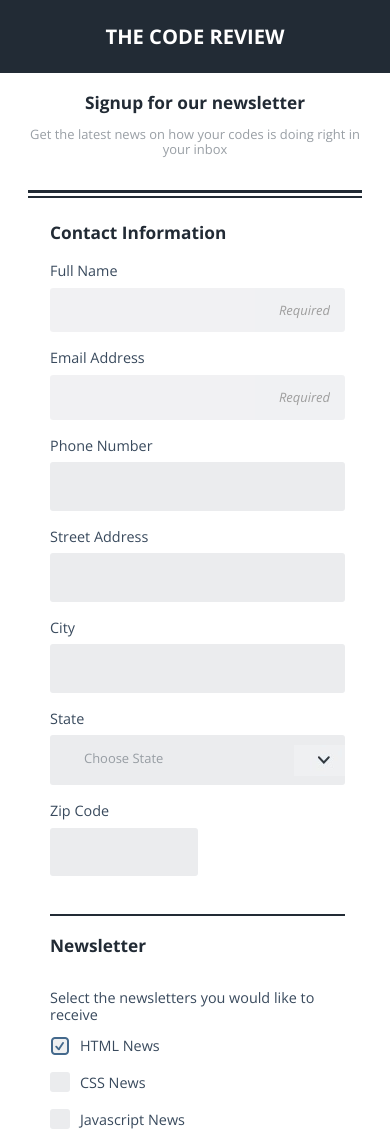
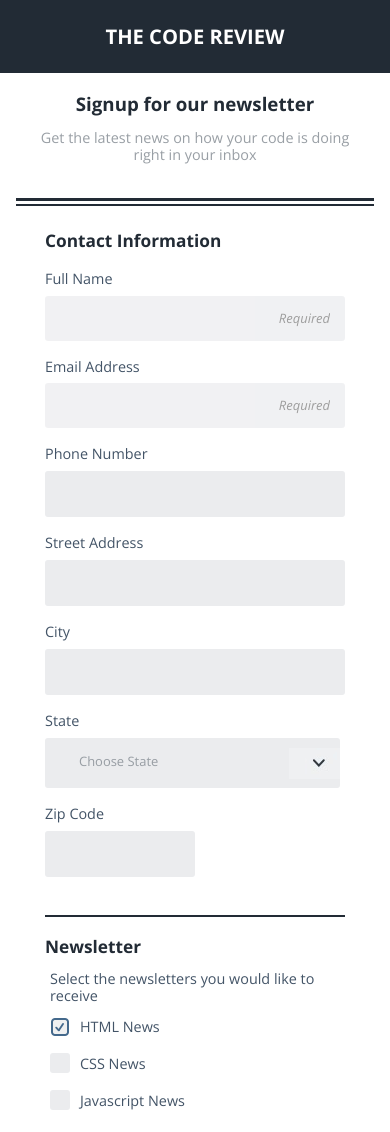
Before and after one commit to brendanlayton/Online-Registration-Form, a plain HTML site: page index.html in a window 390 px wide. Shown: the top 1132 px of the page. Drawn offline with nearby package versions, Linux system fonts and the light colour scheme.

Commit message:
Design improvements to mobile version

```diff
--- a/css/main.css
+++ b/css/main.css
@@ -5,19 +5,26 @@
 }
 
 
-/* Base Styles ---------- */
-
 body {
   font-family: 'Open Sans', sans-serif;
-  color: #394A5D;
+  color: #435467;
 	font-size: .9em;
   font-weight: 300;
 	margin: 0;
+	padding: 0;
 }
 
 .main-container {
-	width: 95%;
+	width: 92%;
 	margin: 0 auto;
+}
+
+.news-container {
+	padding-left: 5px;
+}
+
+.news-container legend {
+	margin-left: -5px;
 }
 
 .main-header,
@@ -42,7 +49,7 @@ body {
 
 .intro {
 	border-bottom: solid 3px #222B35;
-	width: 90%;
+/*	width: 90%;*/
 	margin: 20px auto;
 	position: relative;
 }
@@ -57,14 +64,14 @@ body {
 }
 
 .intro > h2 {
-	font-size: 1.2em;
+	font-size: 1.3em;
 }
 
 .intro p {
 	color: #999FA5;
-	margin-top: 10px;
-	font-size: .9em;
-	padding-bottom: 20px;
+	margin: 10px 15px 0;
+	font-size: 1em;
+	padding-bottom: 35px;
 }
 
 h1,
@@ -73,30 +80,40 @@ legend {
   color: #222B35;
 }
 
+.contact {
+	padding-bottom: 20px;
+	border-bottom: solid 2px #222B35;
+}
+
+.contact legend {
+	margin: 20px 0;
+}
+
+.copyright p {
+	font-style: italic;
+	font-size: .9em;
+	margin-top: -15px;
+	margin-bottom: 30px;
+	color: #9EA2A7;
+}
 
 
-
-
-/* Form Styles ---------- */
+/* Standard Form Styles ---------- */
 
 form {
   max-width: 300px;
   margin: 30px auto;
   padding: 0;
-  background: #fff;
-	padding-left: 5px;
-  padding-right: 5px;
 }
 
 input[type="text"],
 input[type="email"],
 input[type="number"],
 input[type="tel"],
-textarea,
+textarea ,
 select {
   background: rgba(255,255,255,0.1);
   border: none;
-  font-size: 16px;
   outline: 0;
   padding: 15px;
   width: 100%;
@@ -104,6 +121,37 @@ select {
   background-color: #ebecee;
   margin: 0 0 18px;
 	border-radius: 3px;
+}
+
+fieldset {
+  margin: 0 0 20px 0;
+	padding: 0;
+  border: none;
+}
+
+legend {
+	font-size: 1.2em;
+	font-weight: 700;
+	margin: 0;
+	padding: 0;
+}
+
+label {
+  display: block;
+  margin-bottom: 8px;
+}
+
+button {
+  padding: 19px 39px 18px 39px;
+  color: #FFF;
+  background-color: #41AFA6;
+  font-size: 18px;
+  text-align: center;
+  font-style: normal;
+  border-radius: 5px;
+  margin-bottom: 10px;
+	width: 100%;
+	border: none;
 }
 
 /* -----------------------------
@@ -158,7 +206,6 @@ input[type="checkbox"] + label span {
 	vertical-align: middle;
 	background: #EBECEE;
 	border-radius: 3px;
-	cursor: pointer;
 }
 
 input[type="checkbox"]:checked + label span {
@@ -179,7 +226,6 @@ input[type="radio"] + label span {
 	vertical-align: middle;
 	background: #EBECEE;
 	border-radius: 50%;
-	cursor: pointer;
 }
 
 input[type="radio"]:checked + label span {
@@ -193,51 +239,7 @@ textarea {
   resize: none;
 	height: 100px;
 	border-radius: 5px;
-}
-
-
-button {
-  padding: 19px 39px 18px 39px;
-  color: #FFF;
-  background-color: #41AFA6;
-  font-size: 18px;
-  text-align: center;
-  font-style: normal;
-  border-radius: 5px;
-  margin-bottom: 10px;
-	width: 100%;
-	border: none;
-}
-
-fieldset {
-  margin: 0 0 20px 0;
-	padding: 0;
-  border: none;
-}
-
-legend {
-	font-size: 1.2em;
-	margin: 20px 0;
-	font-weight: 700;
-	padding: 0;
-}
-
-label {
-  display: block;
-  margin-bottom: 8px;
-}
-
-.contact {
-	padding-bottom: 20px;
-	border-bottom: solid 2px #222B35;
-}
-
-.copyright p {
-	font-style: italic;
-	font-size: .9em;
-	margin-top: -15px;
-	margin-bottom: 30px;
-	color: #9EA2A7;
+	margin-bottom: 5px;
 }
 
 
@@ -256,15 +258,14 @@ input[placeholder="Required"]:focus {
 	text-align: left;
 }
 
-
 input:focus::-webkit-input-placeholder{
-	color: transparent!important;  /* Removes the placeholder on focus	 */
+	color: transparent!important;  /*  Removes the placeholder on focus	 */
 }
 input:focus::-moz-placeholder{
-	color: transparent!important;
+	color: transparent!important;  /*  Removes the placeholder on focus	 */
 }
 input:focus:-moz-placeholder{
-	color: transparent!important;
+	color: transparent!important;  /*  Removes the placeholder on focus	 */
 }
 
 
@@ -277,28 +278,6 @@ textarea:focus {
 }
 
 
-/*
-label.light {
-  font-weight: 300;
-  display: inline;
-}
-*/
-
-/*
-.number {
-  background-color: #5fcf80;
-  color: #fff;
-  height: 30px;
-  width: 30px;
-  display: inline-block;
-  font-size: 0.8em;
-  margin-right: 4px;
-  line-height: 30px;
-  text-align: center;
-  text-shadow: 0 1px 0 rgba(255,255,255,0.2);
-  border-radius: 100%;
-}
-*/
 
 @media screen and (min-width: 480px) {
 
@@ -307,3 +286,11 @@ label.light {
   }
 
 }
+
+@media screen and (min-width: 769px) {
+
+	input[type="radio"] + label span,
+	input[type="checkbox"] + label span {
+		cursor: pointer;
+	}
+}
--- a/index.html
+++ b/index.html
@@ -16,7 +16,7 @@
 			<div class="main-container">
 				<div class="intro">
 					<h2>Signup for our newsletter</h2>
-					<p>Get the latest news on how your codes is doing right in your inbox</p>
+					<p>Get the latest news on how your code is doing right in your inbox</p>
 				</div>
 				<form action="index.html" method="post">
 
@@ -102,9 +102,10 @@
 
 					</fieldset>
 					<!--/ Contact Information-->
-					<div class="newsletter-section">
+
+					<div class="news-container">
 						<fieldset>
-							<legend class="news">Newsletter</legend>
+							<legend>Newsletter</legend>
 									<p>Select the newsletters you would like to receive</p>
 
 									<input type="checkbox" id="type_html" value="type_html" name="user_html" checked="checked"><label for="type_html"><span></span>HTML News</label><br>
@@ -120,10 +121,11 @@
 										<textarea id="other_topics" name="user_topics"></textarea>
 
 						</fieldset>
-					</div>
 
 						<button type="submit">Sign Up</button>
 
+					</div>
+					<!--/ News & Button-->
 				</form>
 				<div class="copyright">
 					<p>Copyright The Code Review</p>
```
Also changed, not shown: mockups/mobile-form.png. Lines whose indentation alone changed are shown as unchanged.
